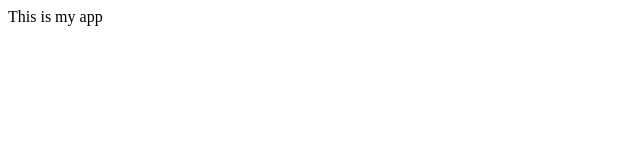
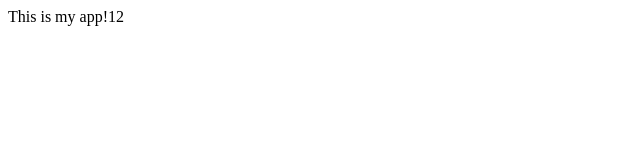
Before and after one commit to chetaogbu/home-testing, a plain HTML site: page index.html in a window 1280 px wide. Shown: the full height of the page, 0-640 px from the left. Drawn offline with Linux system fonts and the light colour scheme.

Commit message:
Update index.html

```diff
--- a/index.html
+++ b/index.html
@@ -3,6 +3,6 @@
     <title>My App</title>
     </head>
     <body>
-        This is my app
+        This is my app!12
     </body>
 </html>
```
